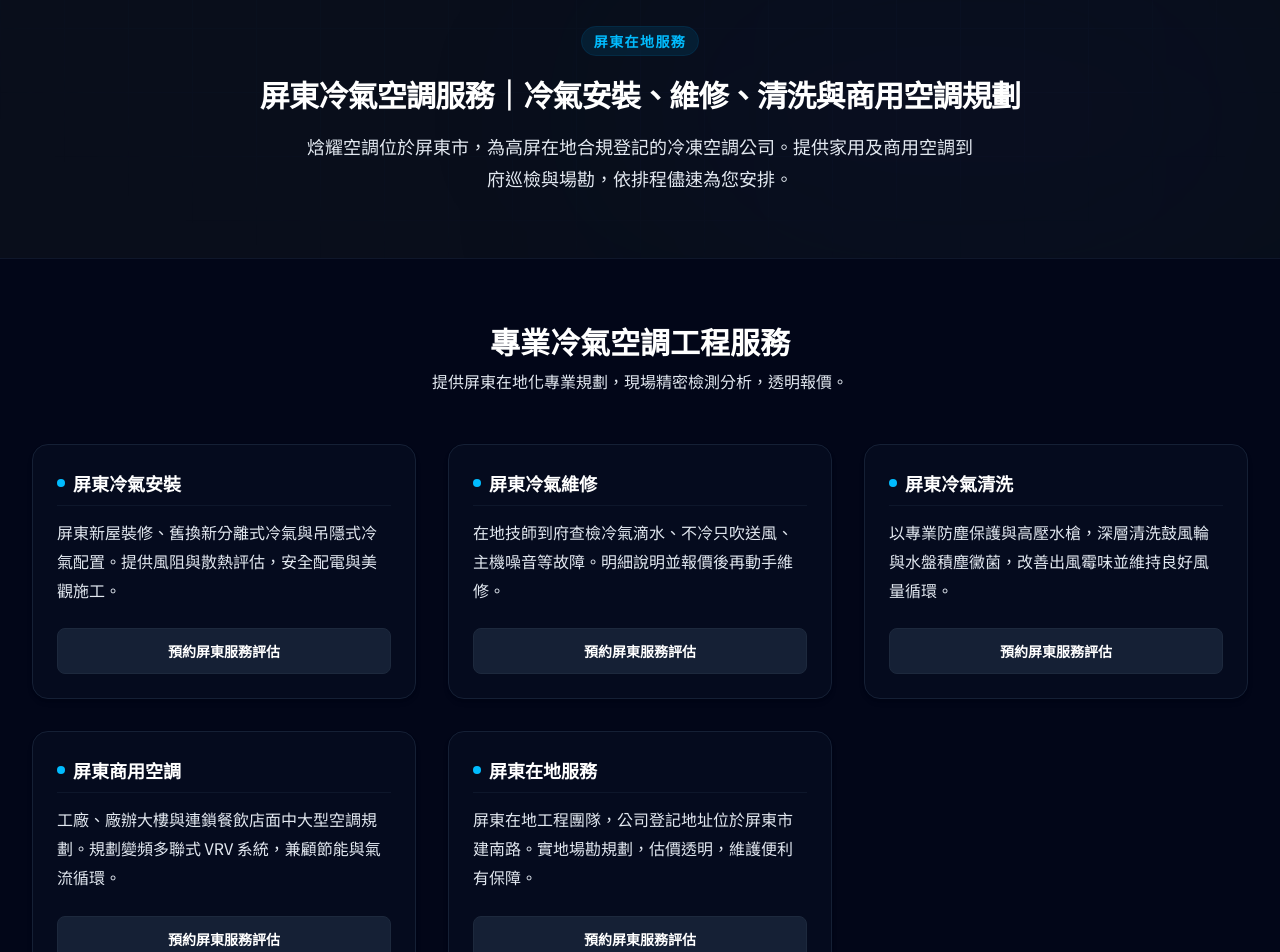
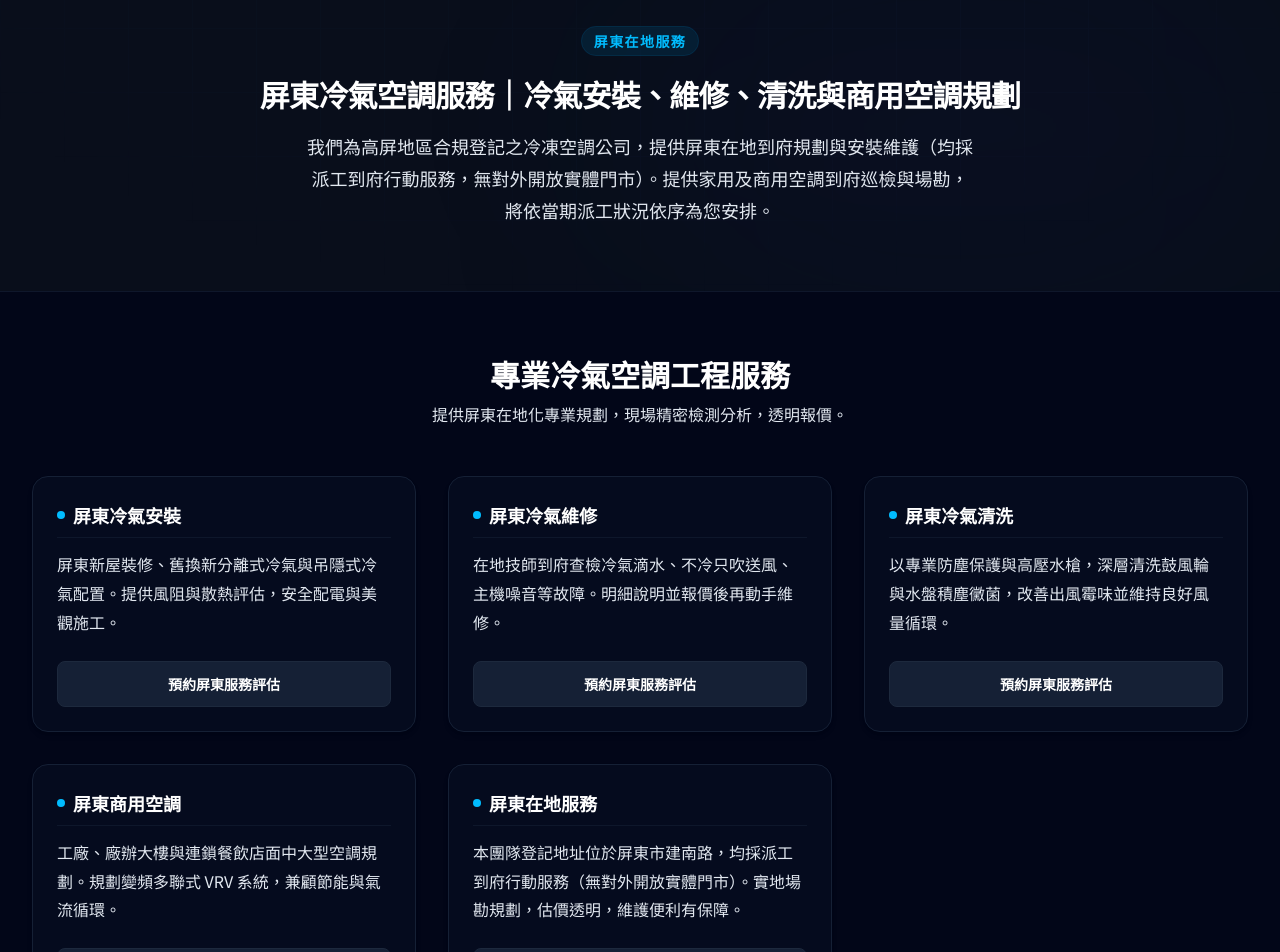
Before and after one commit to t14210184/hanyao, a Next.js app: page /areas/pingtung in a window 1280 px wide. Shown: the part 100-1052 px from the top of the page. Built offline with nearby package versions, Linux system fonts and the light colour scheme.

Commit message:
Fix conservative scheduling and mobile-only branch tone for Pingtung service area page

```diff
--- a/src/app/areas/pingtung/PingtungAreaClient.tsx
+++ b/src/app/areas/pingtung/PingtungAreaClient.tsx
@@ -24,7 +24,7 @@
   },
   {
     title: "屏東在地服務",
-    description: "屏東在地工程團隊，公司登記地址位於屏東市建南路。實地場勘規劃，估價透明，維護便利有保障。"
+    description: "本團隊登記地址位於屏東市建南路，均採派工到府行動服務（無對外開放實體門市）。實地場勘規劃，估價透明，維護便利有保障。"
   }
 ];
 
@@ -48,7 +48,7 @@
             屏東冷氣空調服務｜冷氣安裝、維修、清洗與商用空調規劃
           </h1>
           <p className="text-base sm:text-lg text-slate-200 mt-4 leading-[1.8] max-w-2xl mx-auto">
-            焓耀空調位於屏東市，為高屏在地合規登記的冷凍空調公司。提供家用及商用空調到府巡檢與場勘，依排程儘速為您安排。
+            我們為高屏地區合規登記之冷凍空調公司，提供屏東在地到府規劃與安裝維護（均採派工到府行動服務，無對外開放實體門市）。提供家用及商用空調到府巡檢與場勘，將依當期派工狀況依序為您安排。
           </p>
         </div>
       </section>
@@ -136,7 +136,7 @@
 
             <div className="bg-slate-900/30 p-6 rounded-2xl border border-slate-850">
               <h3 className="font-bold text-white mb-2 text-lg">Q：屏東地區預約冷氣安裝或清洗，一般排程需要多久？</h3>
-              <p className="text-slate-200 text-base sm:text-lg leading-[1.8]">答：我們在屏東市設有在地工程團隊。預約到府場勘或施作，客服會依據目前的派工排程與技師路線，儘速為您安排。一般情況下在接單後會與您電話約定合適的施工時間，以期提供您順暢的服務體驗。</p>
+              <p className="text-slate-200 text-base sm:text-lg leading-[1.8]">答：我們提供屏東地區到府服務，均由技師排工到府施作（無對外開放實體門市）。預約到府場勘或施作，客服會依據目前的派工排程與技師路線，依實際派工狀況排定。一般情況下在接單後會與您電話約定合適的施工時間，以期提供您順暢的服務體驗。</p>
             </div>
           </div>
         </div>
--- a/src/app/areas/pingtung/page.tsx
+++ b/src/app/areas/pingtung/page.tsx
@@ -73,7 +73,7 @@
       "name": "屏東地區預約冷氣安裝或清洗，一般排程需要多久？",
       "acceptedAnswer": {
         "@type": "Answer",
-        "text": "我們在屏東市設有在地工程團隊。預約到府場勘或施作，客服會依據目前的派工排程與技師路線，儘速為您安排。一般情況下在接單後會與您電話約定合適的施工時間，以期提供您順暢的服務體驗。"
+        "text": "我們提供屏東地區到府服務，均由技師排工到府施作（無對外開放實體門市）。預約到府場勘或施作，客服會依據目前的派工排程與技師路線，依實際派工狀況排定。一般情況下在接單後會與您電話約定合適的施工時間，以期提供您順暢的服務體驗。"
       }
     }
   ]
```
